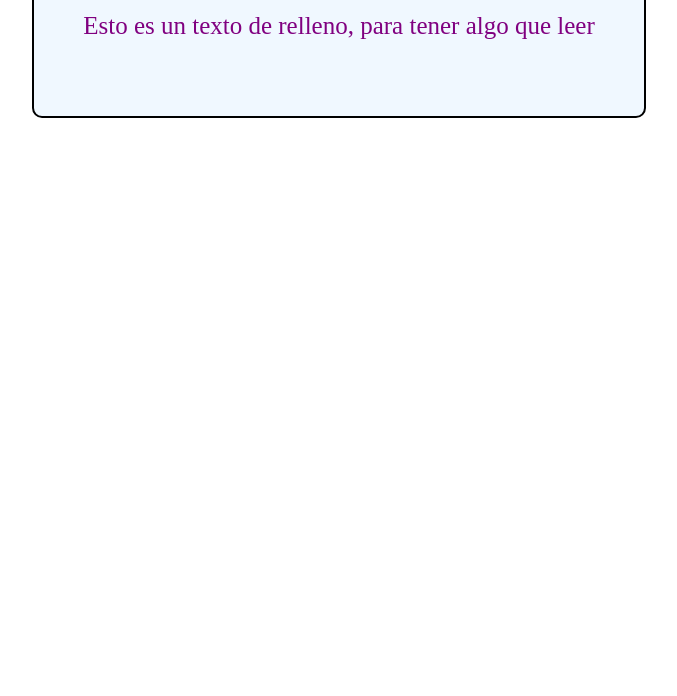
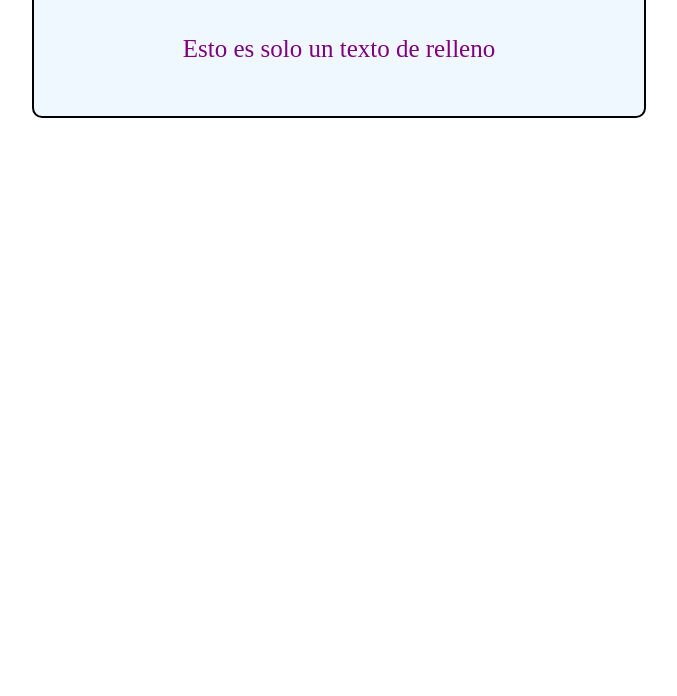
Before and after one commit to JunaDarco/proyectosPlatzi, a plain HTML site: page index.html in a window 1280 px wide. Shown: the part 104-800 px from the top of the page, without its empty margins (301-978 px from the left). Drawn offline with Linux system fonts and the light colour scheme.

Commit message:
cambio del texto de relleno y su margin

```diff
--- a/index.html
+++ b/index.html
@@ -10,7 +10,7 @@
 <body>
     <div>
         <h1>Esto es un proyecto de practica</h1>
-        <p>Esto es un texto de relleno, para tener algo que leer</p>
+        <p>Esto es solo un texto de relleno</p>
     </div>
 </body>
 </html>
--- a/style.css
+++ b/style.css
@@ -13,6 +13,7 @@ p{
     text-align:center;
     color:purple;
     font-weight: 20px;
+    margin: 50px;
 }
 div{
     width:600px;
```
